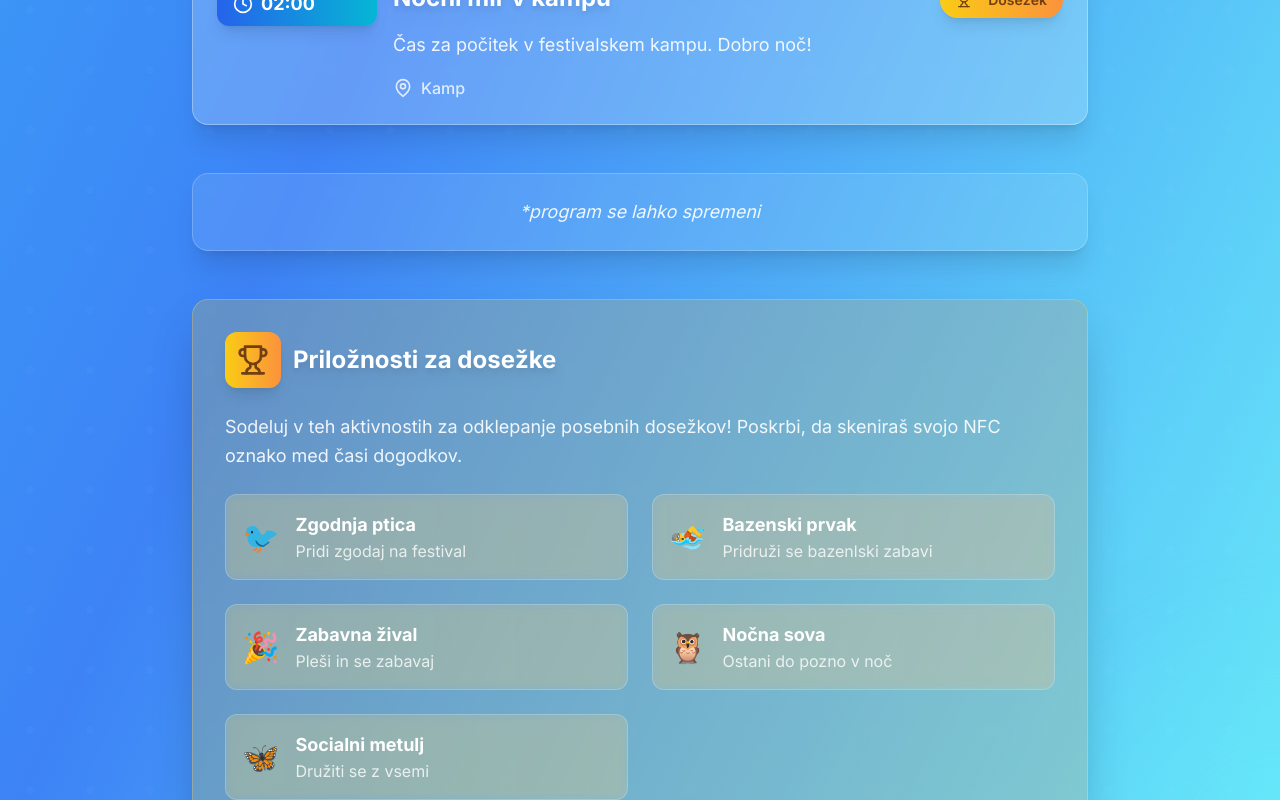
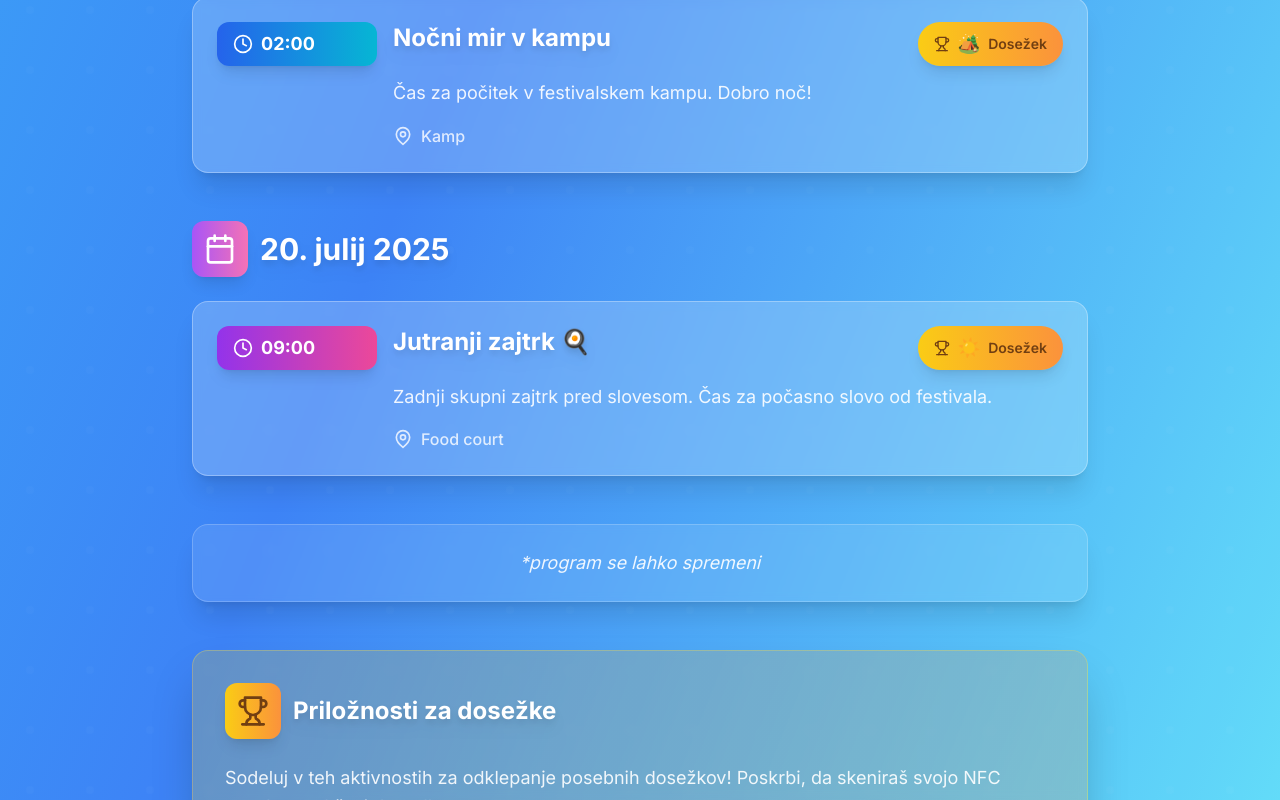
Before and after one commit to tinestaric/PousFestTracker, a Next.js app: page /timetable in a window 1280 px wide. Shown: the part 2000-2800 px from the top of the page. Built offline with nearby package versions, Linux system fonts and the light colour scheme.

Commit message:
Add new achievements and events for Day 2 of Pousfest 2025 timetable

```diff
--- a/app/timetable/page.tsx
+++ b/app/timetable/page.tsx
@@ -22,6 +22,13 @@ const achievementIcons = {
   morning_after: '☀️',
   social_butterfly: '🦋',
   party_animal: '🎉',
+  morning_fuel: '☀️',
+  beer_pong_champion: '🏆',
+  food_explorer: '🍽️',
+  evening_snacker: '🥨',
+  ceremony_witness: '🎭',
+  music_marathon: '🎵',
+  camp_survivor: '🏕️',
 }
 
 export default function Timetable() {
@@ -106,6 +113,57 @@ export default function Timetable() {
             </div>
           </div>
 
+          {/* Day 2 */}
+          {timetable.day2 && timetable.day2.length > 0 && (
+            <div className="mb-12">
+              <div className="flex items-center gap-3 mb-6">
+                <div className="p-3 bg-gradient-to-r from-purple-500 to-pink-400 rounded-xl shadow-lg">
+                  <Calendar className="w-8 h-8 text-white" />
+                </div>
+                <h2 className="text-3xl font-bold text-white drop-shadow-lg">20. julij 2025</h2>
+              </div>
+
+              <div className="space-y-6">
+                {timetable.day2.map((event, index) => (
+                  <div key={index} className="bg-white/20 backdrop-blur-sm border border-white/30 rounded-2xl p-6 shadow-xl hover:shadow-2xl hover:scale-[1.02] transition-all duration-300">
+                    <div className="flex flex-col md:flex-row gap-4">
+                      <div className="md:w-40 flex-shrink-0">
+                        <div className="flex items-center gap-2 text-white font-bold text-lg bg-gradient-to-r from-purple-600 to-pink-500 px-4 py-2 rounded-xl shadow-lg">
+                          <Clock className="w-5 h-5" />
+                          {event.time}
+                        </div>
+                      </div>
+
+                      <div className="flex-1">
+                        <div className="flex items-start justify-between mb-3">
+                          <h3 className="text-2xl font-bold text-white drop-shadow-lg">
+                            {event.title}
+                          </h3>
+                          {event.achievement && (
+                            <div className="flex items-center gap-2 bg-gradient-to-r from-yellow-400 to-orange-400 text-yellow-900 px-4 py-2 rounded-full text-sm font-semibold shadow-lg">
+                              <Trophy className="w-4 h-4" />
+                              <span className="text-lg">{achievementIcons[event.achievement as keyof typeof achievementIcons]}</span>
+                              Dosežek
+                            </div>
+                          )}
+                        </div>
+
+                        <p className="text-white/90 mb-4 text-lg leading-relaxed">
+                          {event.description}
+                        </p>
+
+                        <div className="flex items-center gap-2 text-white/80">
+                          <MapPin className="w-5 h-5" />
+                          <span className="font-medium">{event.location}</span>
+                        </div>
+                      </div>
+                    </div>
+                  </div>
+                ))}
+              </div>
+            </div>
+          )}
+
           {/* Program note */}
           <div className="mb-12">
             <div className="bg-white/10 backdrop-blur-sm border border-white/20 rounded-2xl p-6 shadow-xl">
```
